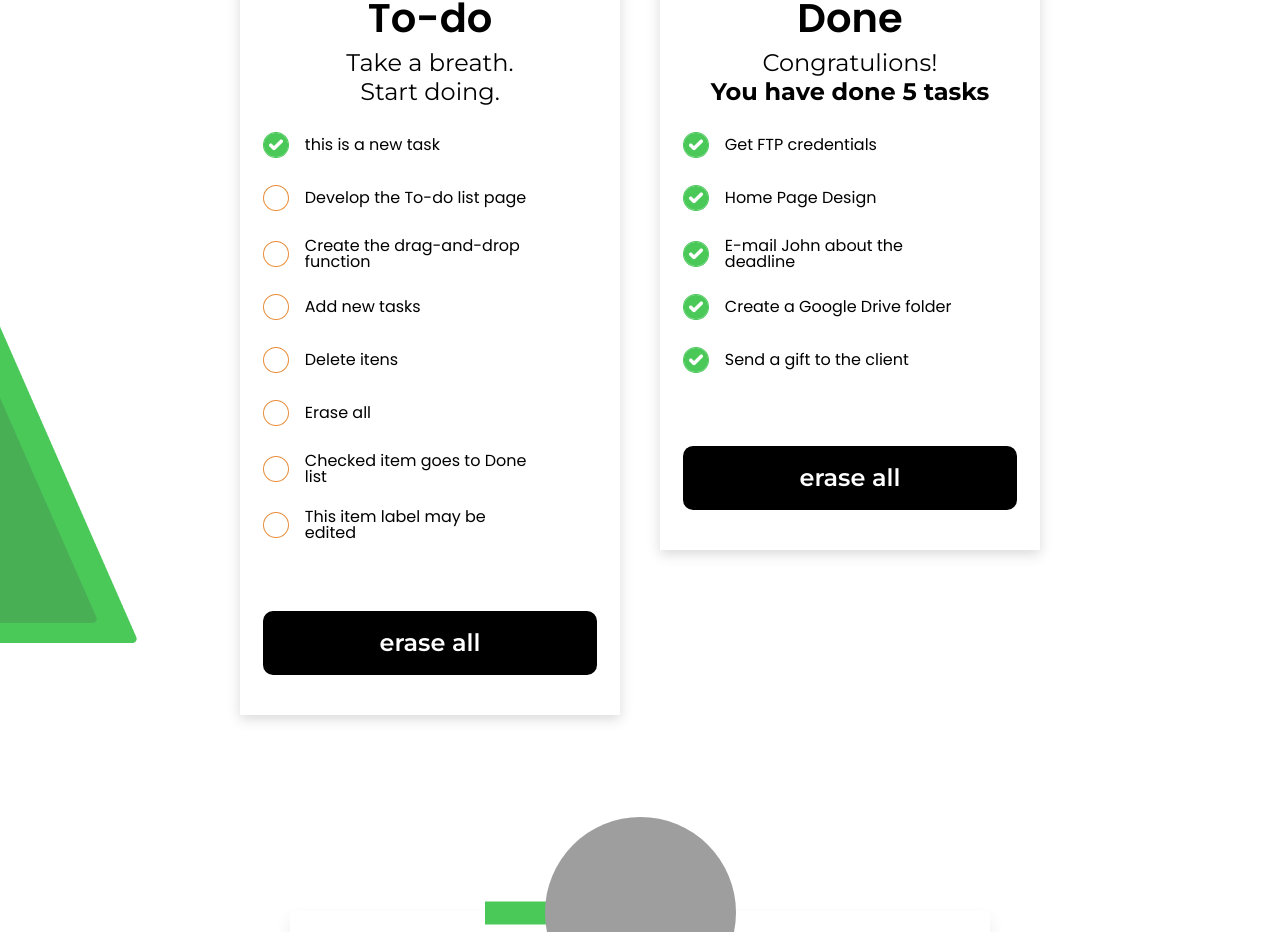
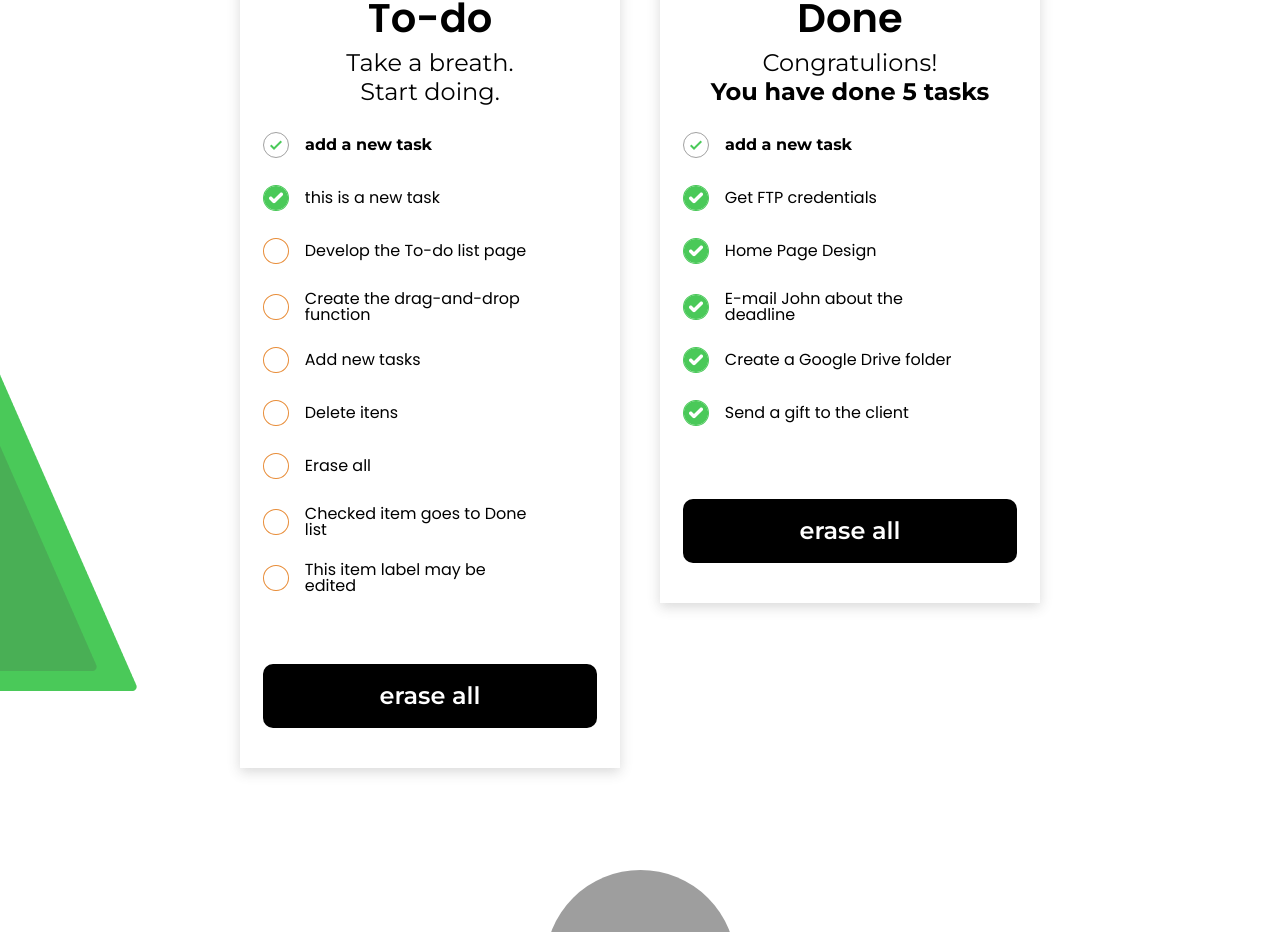
Before and after one commit to jonathanafranio/coopers, a Next.js app in the folder frontend/: page / in a window 1280 px wide. Shown: the part 1331-2263 px from the top of the page. Built offline with nearby package versions, Linux system fonts and the light colour scheme; no server answers; grey boxes are pictures that could not be loaded.

Commit message:
feat: endpoint para lista

```diff
--- a/frontend/src/assets/scss/blocks/_to-do.scss
+++ b/frontend/src/assets/scss/blocks/_to-do.scss
@@ -158,6 +158,29 @@
 
     }
 
+    &__add {
+        display: inline-flex;
+        align-items: center;
+        width: 100%;
+        font-family: $second-font;
+        font-size: 1.6rem;
+        font-weight: 700;
+        line-height: 1.6rem;
+        color: #000;
+
+
+        &:before {
+            content: '';
+            display: inline-block;
+            width: 24px;
+            height: 24px;
+            margin-right: 16px;
+            background: #fff url(../../img/add.png) center no-repeat;
+            border: 1px solid #a1a1a1;
+            border-radius: 100%;
+        }
+    }
+
     &__del {
         float: right;
         width: auto;
--- a/frontend/src/components/ModalLogin.jsx
+++ b/frontend/src/components/ModalLogin.jsx
@@ -50,6 +50,13 @@ const ModalLogin = (props) => {
             .then(result => {
                 if(result.status === 200) {
                     localStorage.setItem("user-login", JSON.stringify(result.user));
+
+                    const list_1 = result.lists?.filter((item) => item.list == 1);
+                    const list_2 = result.lists?.filter((item) => item.list == 2);
+
+                    console.log({ list_1, list_2 });
+                    localStorage.setItem("list_1", JSON.stringify(list_1));
+                    localStorage.setItem("list_2", JSON.stringify(list_2));
                     setTimeout(()=> toggleModal(false), 100);
                 } else {
                     setFailedLogin(true)
--- a/frontend/src/components/ToDo.tsx
+++ b/frontend/src/components/ToDo.tsx
@@ -6,8 +6,14 @@ const ToDo = (props) => {
     const [completeList, setCompleteList] = useState(false);
 
     const isComplete = () => {
-        const list_complete = list.every((item) => item.checked);
+        const list_complete = list.length > 0 ? list.every((item) => item.checked) : false;
         setCompleteList(list_complete);
+    }
+
+    const addNew = (e) => {
+        e.preventDefault();
+
+
     }
 
     useEffect(() => {
@@ -33,6 +39,9 @@ const ToDo = (props) => {
             ) }
 
             <ul className="to-do__ul">
+                <li className="to-do__li">
+                    <a href="#" className="to-do__add" onClick={ e => addNew(e) }>add a new task</a>
+                </li>
                 { list.map( (item: any) => (
                     <li key={ item.id } className="to-do__li">
                         <input
--- a/frontend/src/pages/index.tsx
+++ b/frontend/src/pages/index.tsx
@@ -118,8 +118,12 @@ export default function Home() {
         const verifyLogin = setInterval(() => {
             const credentialsLogin = localStorage.getItem('user-login');
             if(credentialsLogin) {
+                const list_1 = localStorage.getItem('list_1');
+                const list_2 = localStorage.getItem('list_2');
                 clearInterval(verifyLogin);
                 setLogin( JSON.parse(credentialsLogin) );
+                setFirstToDo( JSON.parse(list_1) );
+                setLastTodo( JSON.parse(list_2) );
             }
         }, 100);
     }, [])
```
Also changed, not shown: frontend/src/assets/img/add.png (added), 1 other file (tests, documents, lock files or other folders).
